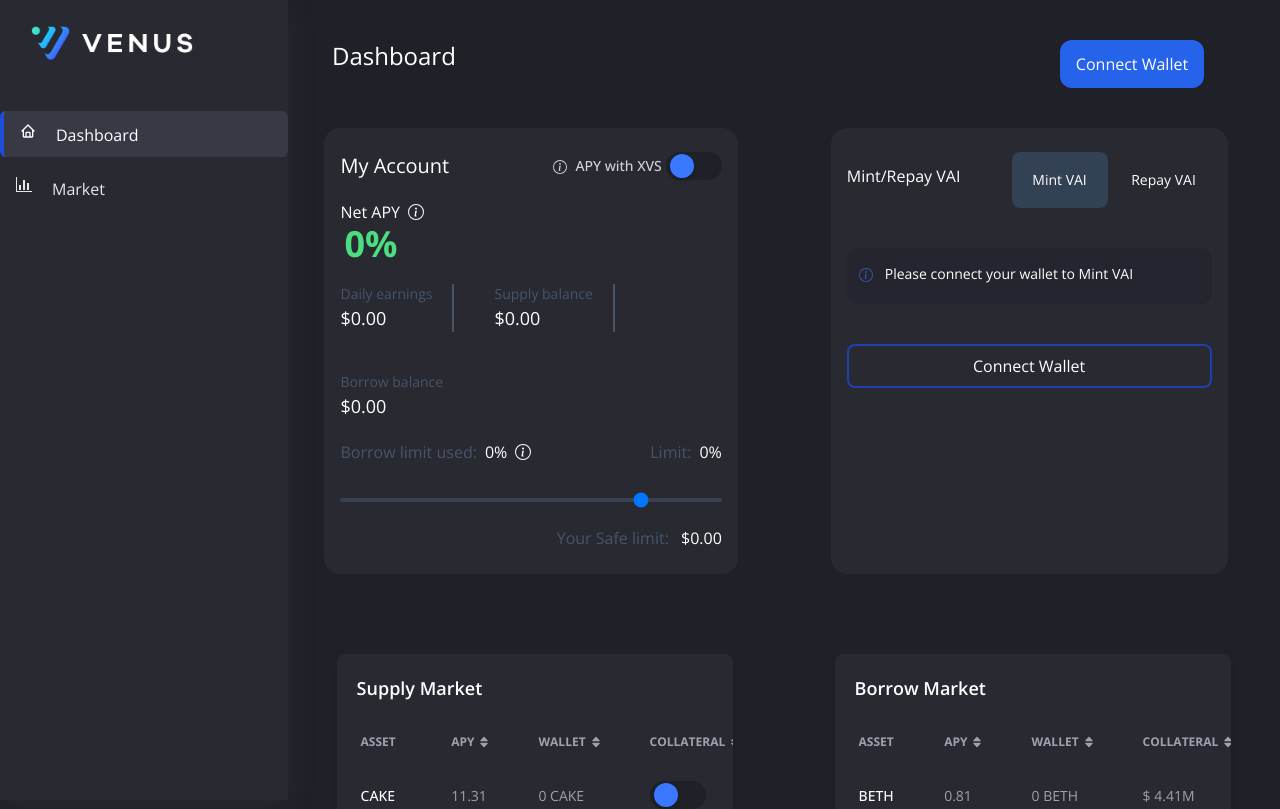
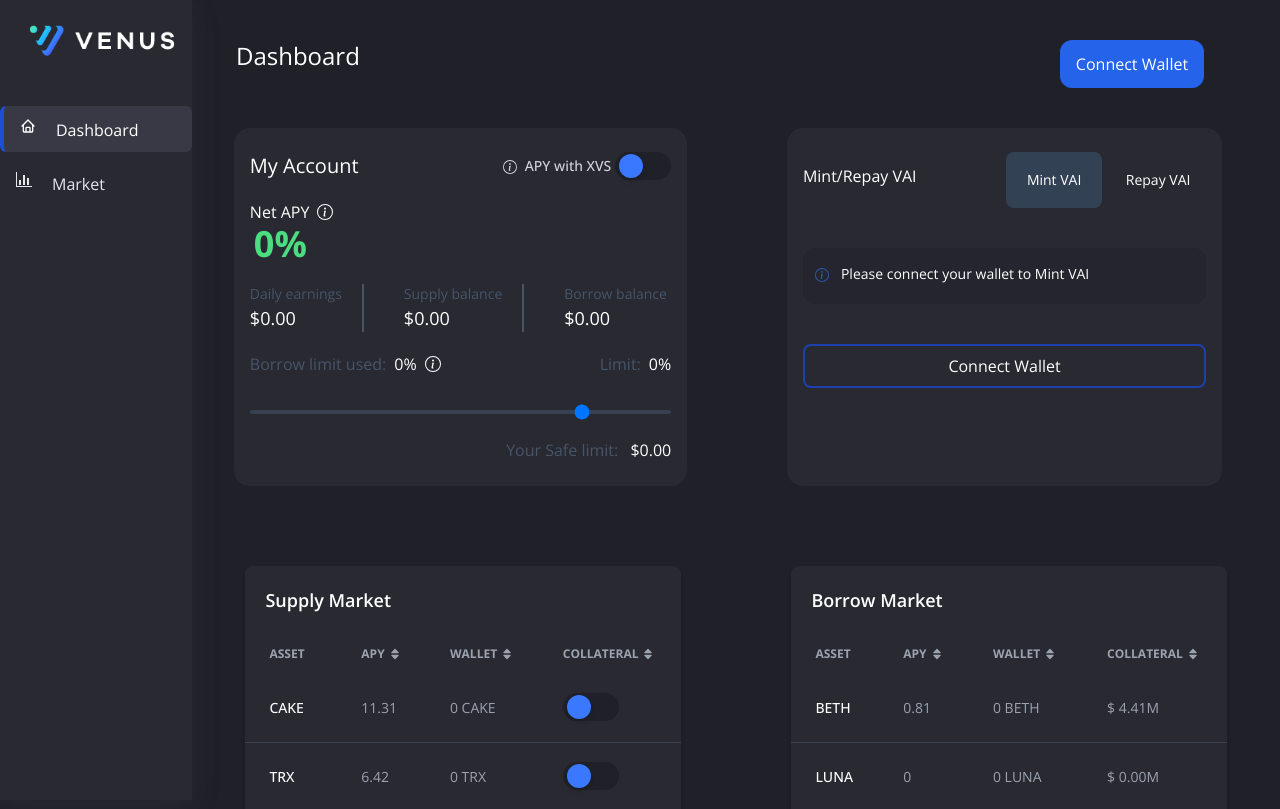
Before and after one commit to NAEEMGHADAI/tailwind-dashboard, a React (Create React App) app: page / in a window 1280 px wide. Shown: the top 809 px of the page. Built offline with nearby package versions, Linux system fonts and the light colour scheme.

Commit message:
improved margin and padding

```diff
--- a/src/App.js
+++ b/src/App.js
@@ -28,7 +28,7 @@
 						</button>
 					</div> */}
 					{activeMenu ? (
-						<div className="w-full md:w-72 fixed sidebar bg-secondary-dark-bg">
+						<div className="w-full md:w-48 fixed sidebar bg-secondary-dark-bg">
 							<Sidebar />
 						</div>
 					) : (
@@ -38,7 +38,7 @@
 					)}
 					<div
 						className={`bg-main-dark-bg  min-h-screen w-full ${
-							activeMenu ? "md:ml-72" : "flex-2"
+							activeMenu ? "md:ml-48" : "flex-2"
 						}`}
 					>
 						<div className="fixed md:static  bg-main-dark-bg navbar w-full">
--- a/src/pages/Dashboard.jsx
+++ b/src/pages/Dashboard.jsx
@@ -16,7 +16,7 @@
 			)}
 
 			<div
-				className={` text-white flex flex-wrap gap-1 ${
+				className={` text-white flex flex-wrap  ${
 					screenSize >= 1000 ? ` justify-around` : `flex-col ml-2 mr-2`
 				}`}
 			>
```
